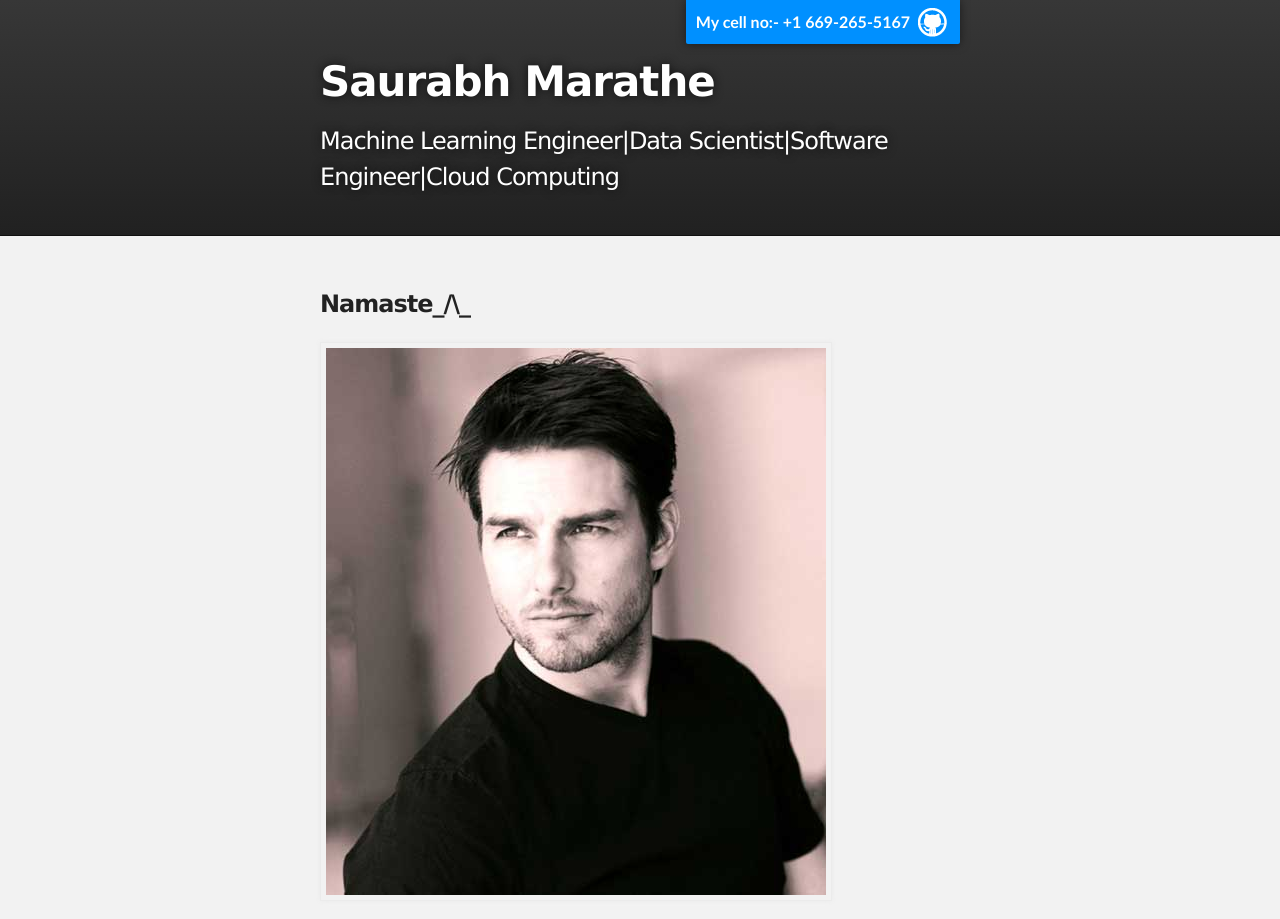
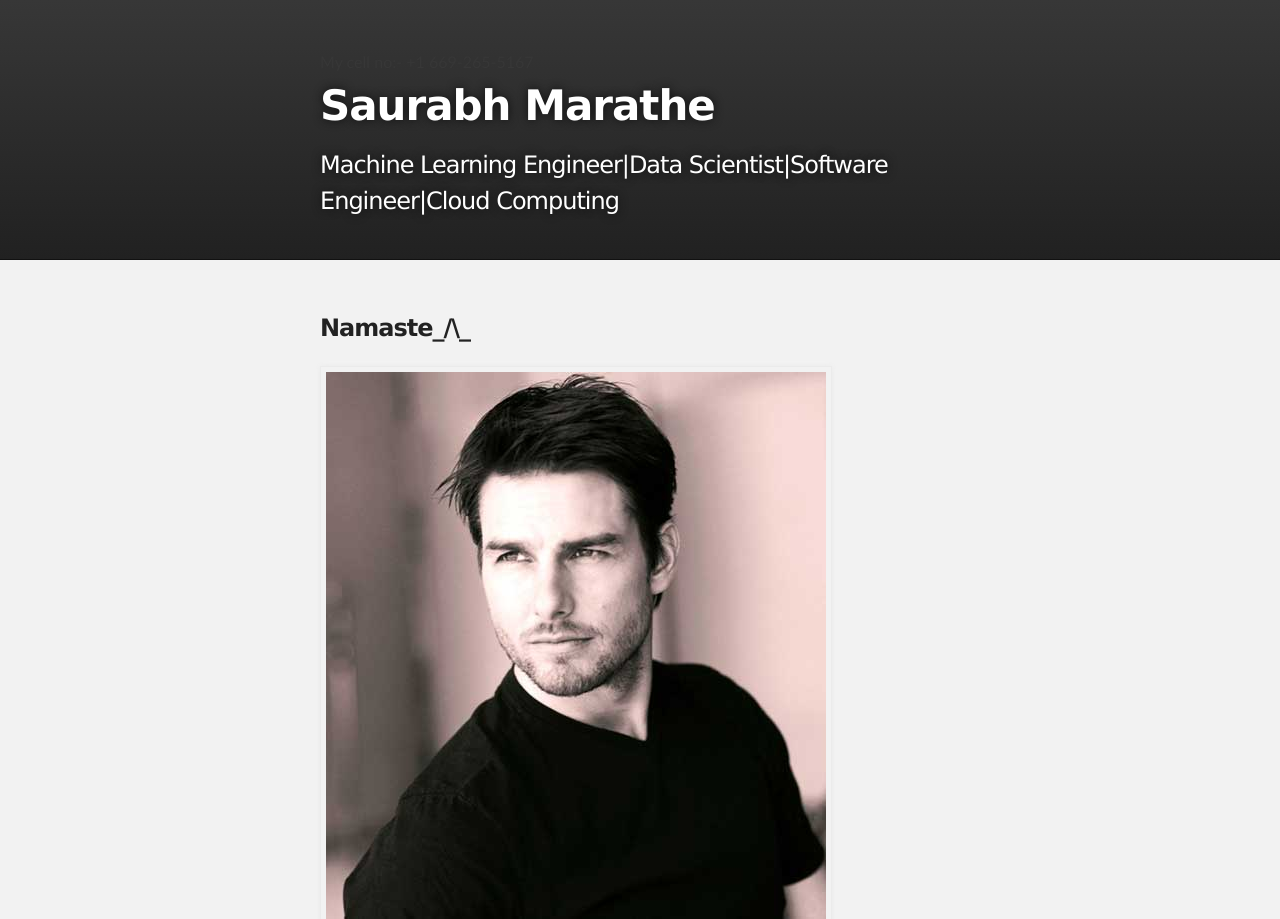
Before and after one commit to SAURABHMARATHE/saurabhmarathe.github.io, a plain HTML site: page index.html in a window 1280 px wide. Shown: the top 919 px of the page. Drawn offline with Linux system fonts and the light colour scheme.

Commit message:
Update index.html

```diff
--- a/index.html
+++ b/index.html
@@ -16,7 +16,7 @@
     <!-- HEADER -->
     <div id="header_wrap" class="outer">
         <header class="inner">
-          <a id="forkme_banner">My cell no:- +1 669-265-5167</a>
+          <h7>My cell no:- +1 669-265-5167</h7>
 
           <h1 id="project_title">Saurabh Marathe</h1>
           <h6 id="project_tagline">Machine Learning Engineer|Data Scientist|Software Engineer|Cloud Computing</h6>
```
